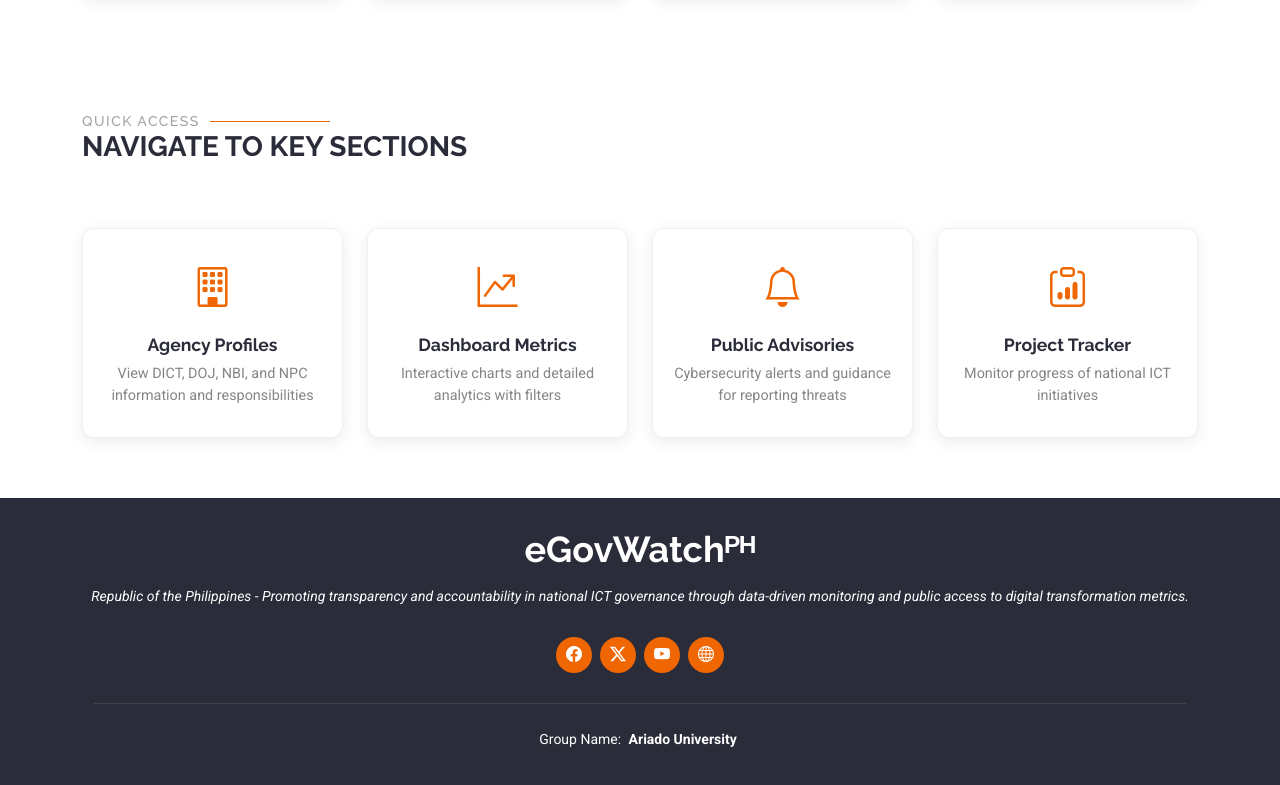
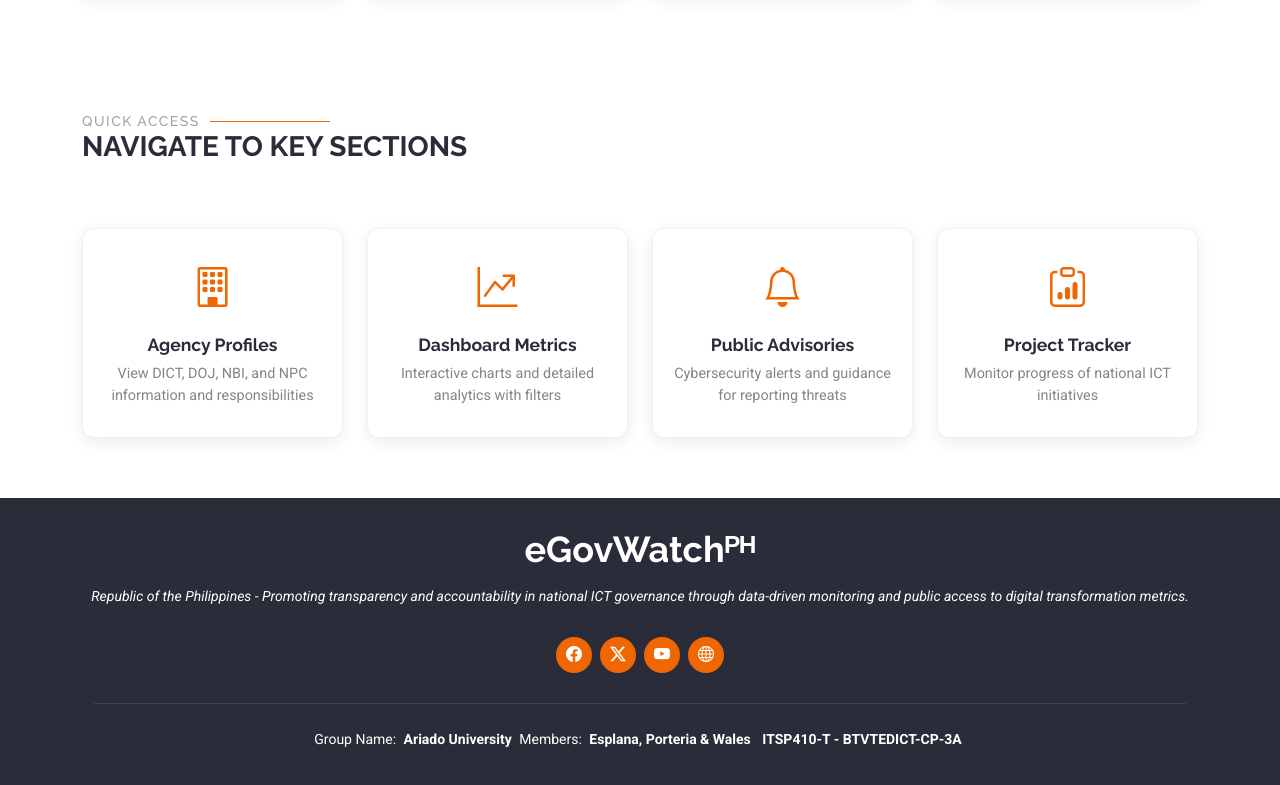
Before and after one commit to kcspov/eGovWatch, a plain HTML site: page index.html in a window 1280 px wide. Shown: the part 2185-2970 px from the top of the page. Drawn offline with nearby package versions, Linux system fonts and the light colour scheme.

Commit message:
Update index.html

```diff
--- a/index.html
+++ b/index.html
@@ -312,6 +312,8 @@
       <div class="container">
         <div class="copyright">
           <span>Group Name:</span> <strong class="px-1 sitename">Ariado University</strong>
+          <span>Members:</span> <strong class="px-1 sitename">Esplana, Porteria & Wales</strong>
+          <strong class="px-1 sitename">ITSP410-T - BTVTEDICT-CP-3A</strong>
         </div>
         <div class="credits">
 
```
